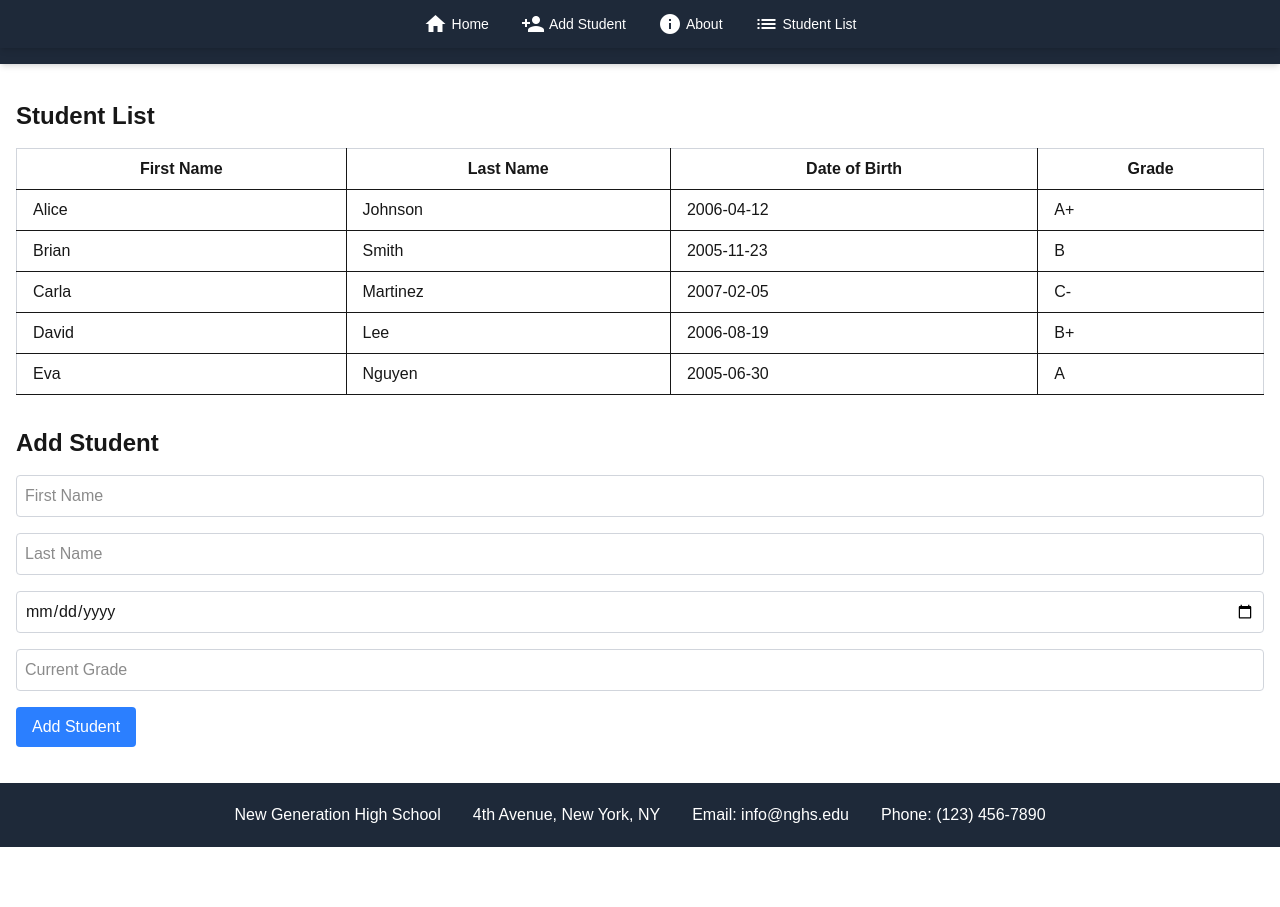
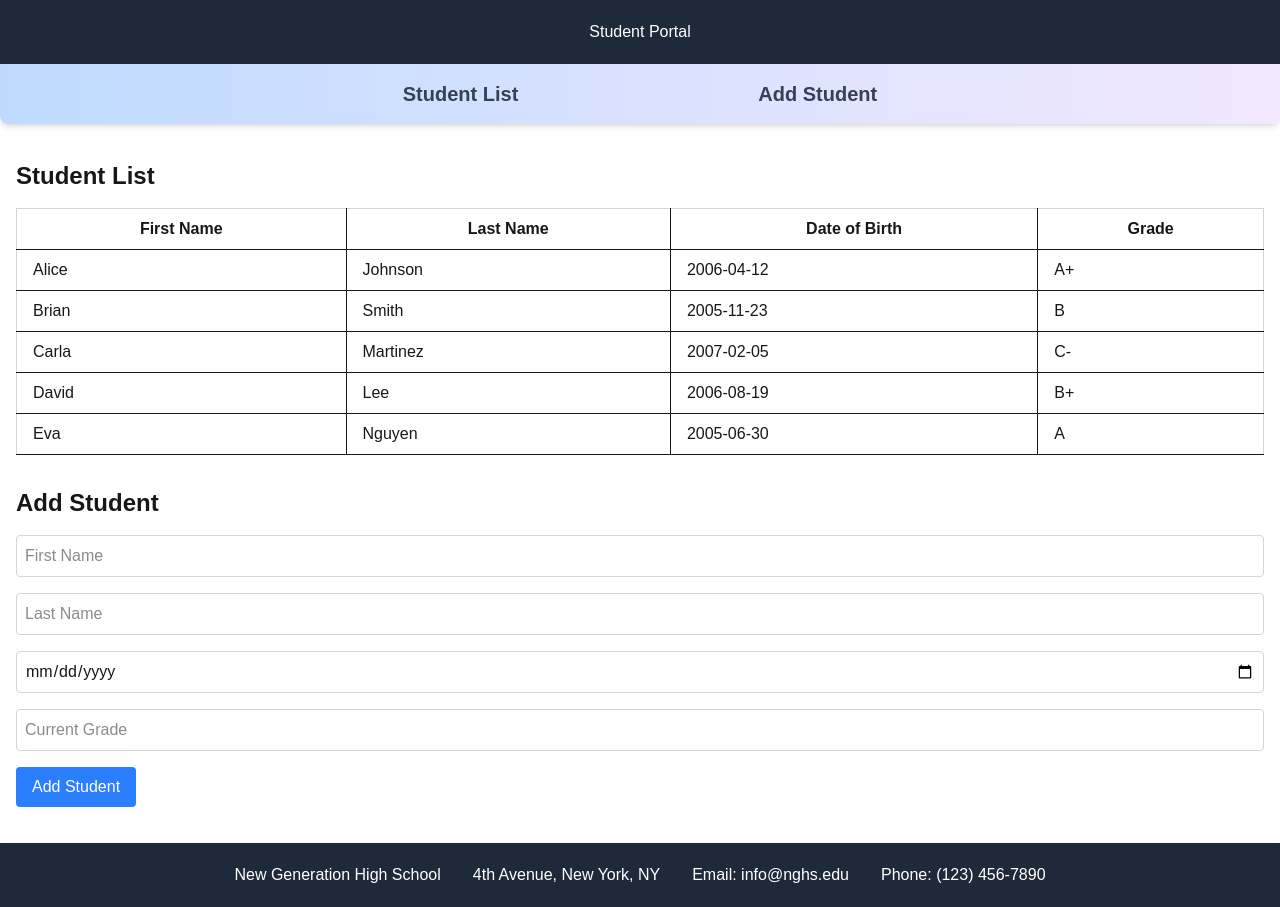
Before and after one commit to webdevyn/newgen-studentportal, a Next.js app: page / in a window 1280 px wide. Before the commit the page ends 847 px from the top, so only its background shows below. Built offline with nearby package versions, Linux system fonts and the light colour scheme.

Commit message:
Update NavBar.jsx

```diff
--- a/app/components/NavBar.jsx
+++ b/app/components/NavBar.jsx
@@ -1,32 +1,24 @@
-import React from 'react';
-const Navbar = () => {
-  const items = [
-    { label: 'Home', icon: 'home' },
-    { label: 'Add Student', icon: 'person_add' },
-    { label: 'About', icon: 'info' },
-    { label: 'Student List', icon: 'list' }
-  ];
+import React from "react";
 
+const NavBar = () => {
   return (
-    <>
-      <link
-        rel="stylesheet"
-        href="https://fonts.googleapis.com/icon?family=Material+Icons"
-      />
-      <nav className="fixed top-0 w-full bg-gray-800 p-3 flex justify-center gap-8 shadow-md z-50">
-        {items.map(({ label, icon }) => (
-          <a
-            href="#"
-            key={label}
-            className="flex items-center gap-1 text-white hover:text-indigo-400 cursor-pointer select-none"
-          >
-            <span className="material-icons text-base">{icon}</span>
-            <span className="text-sm">{label}</span>
-          </a>
-        ))}
-      </nav>
-    </>
+    <nav className="flex flex-row justify-evenly bg-gradient-to-r from-blue-200 to-purple-100 shadow-md rounded-b-lg p-4">
+      <div className="flex justify-center items-center space-x-60">
+        <a
+          href="#StudentList"
+          className="hover:underline text-xl font-bold text-gray-700"
+        >
+          Student List
+        </a>
+        <a
+          href="#AddStudent"
+          className="hover:underline text-xl font-bold text-gray-700"
+        >
+          Add Student
+        </a>
+      </div>
+    </nav>
   );
 };
 
-export default Navbar;
+export default NavBar;
```
